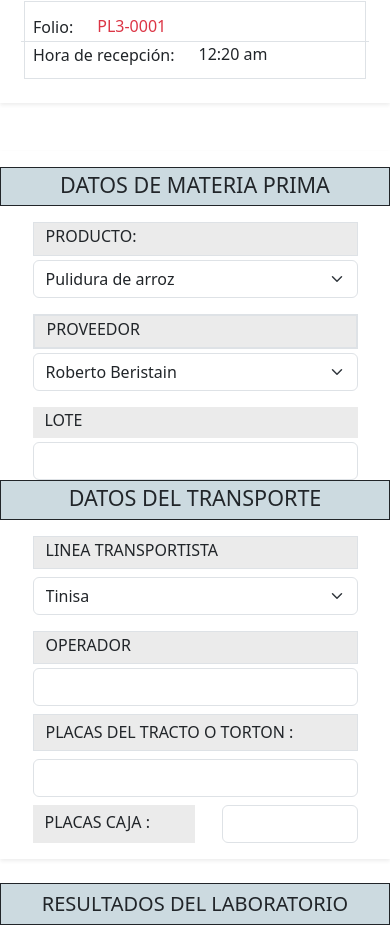
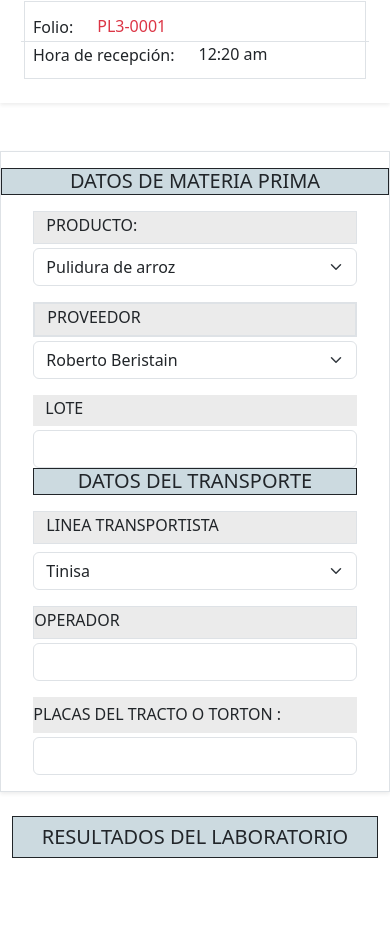
Before and after one commit to resendiz1/calidad, a plain HTML site: page index.html in a window 390 px wide. Shown: the part 661-1586 px from the top of the page. After the commit the page ends 1519 px from the top, so only its background shows below. Drawn offline with nearby package versions, Linux system fonts and the light colour scheme.

Commit message:
responsive 2

```diff
--- a/index.html
+++ b/index.html
@@ -113,14 +113,14 @@
 
 <!-- Titulos -->
 <div class="container mt-5">
-  <div class="row justify-content-center shadow shadow-sm py-3">
+  <div class="row justify-content-around shadow shadow-sm py-3 border">
 
 <!-- COLUMNA DE LOS "DATOS DE LA MATERIA PRIMA" -->
     <div class="col-sm-12 col-md-6  col-lg-6">
       <div class="row justify-content-around">
 
         <div class="col-lg-10 text-center fondo border border-dark">
-          <h4 class="mt-1">DATOS DE MATERIA PRIMA</h4>
+          <span class="mt-1 h5 h6-sm">DATOS DE MATERIA PRIMA</span>
         </div>
 
         <div class="col-10 mt-3 border fondo-titulos border border-gray">
@@ -164,8 +164,8 @@
     <div class="col-sm-12 col-md-6 col-lg-6">
       <div class="row justify-content-around">
         <!-- Titulo datos del transporte -->
-        <div class="col-12 text-center fondo border border-dark">
-          <h4 class="mt-1">DATOS DEL TRANSPORTE</h4>
+        <div class="col-10 text-center fondo border border-dark">
+          <span class="mt-1 h5 ">DATOS DEL TRANSPORTE</span>
         </div>
 
         <div class="col-10 mt-3 border fondo-titulos border border-gray">
@@ -181,7 +181,7 @@
           </select>
         </div>
 
-        <div class="col-10 mt-3 fondo-titulos border border-gray">
+        <div class="col-10 mt-3 fondo-titulos border border-gray p-0">
           <h6 class="mt-1">OPERADOR</h6>
         </div>
 
@@ -189,24 +189,12 @@
           <input type="text" class="form-control mt-1">
         </div>
 
-        <div class="col-10">
-          <div class="row justify-content-between">
-            <div class="col-lg-6 fondo-titulos border border-gray mt-2 py-0">
-              <h6 class="mt-2">PLACAS DEL TRACTO O TORTON :</h6>
-            </div>
-            <div class="col-lg-5 p-0 mt-2">
-              <input type="text" class="form-control">
-            </div>
-            <div class="col-6 fondo-titulos mt-2">
-              <h6 class="mt-2">PLACAS CAJA :</h6>
-            </div>
-            <div class="col-5 p-0 mt-2">
-              <input type="text" class="form-control">
-            </div>
-          </div>
+        <div class="col-10 p-0 fondo-titulos mt-3">
+          <h6 class="mt-2">PLACAS DEL TRACTO O TORTON :</h6>
         </div>
-
-      </div>
+        <div class="col-10 p-0 mt-1">
+          <input type="text" class="form-control">
+        </div>
     </div>
 <!-- COLUMNA DE LOS "DATOS DEL TRANSPORTE" -->
 
```
